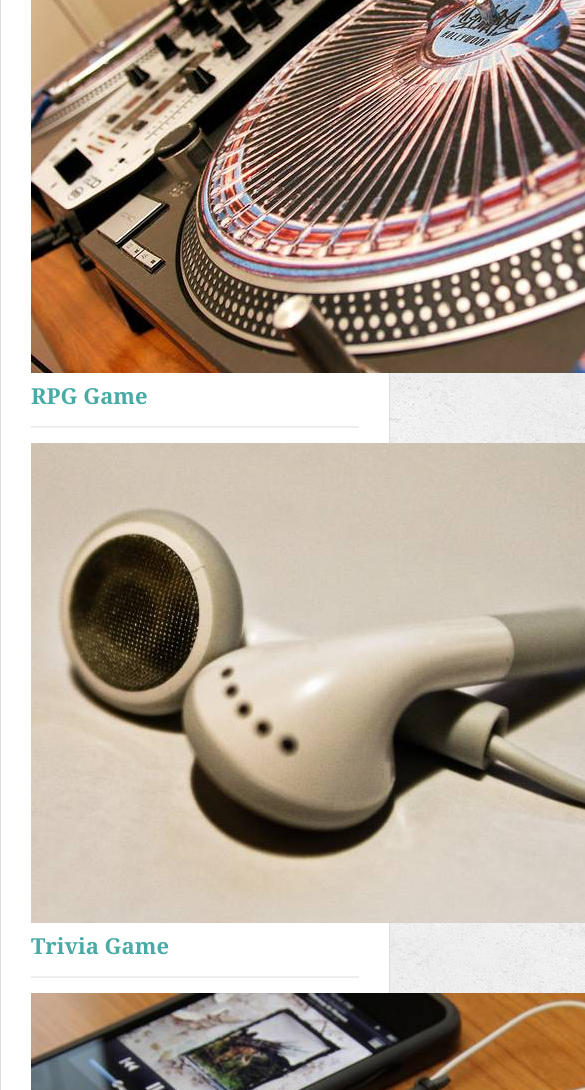
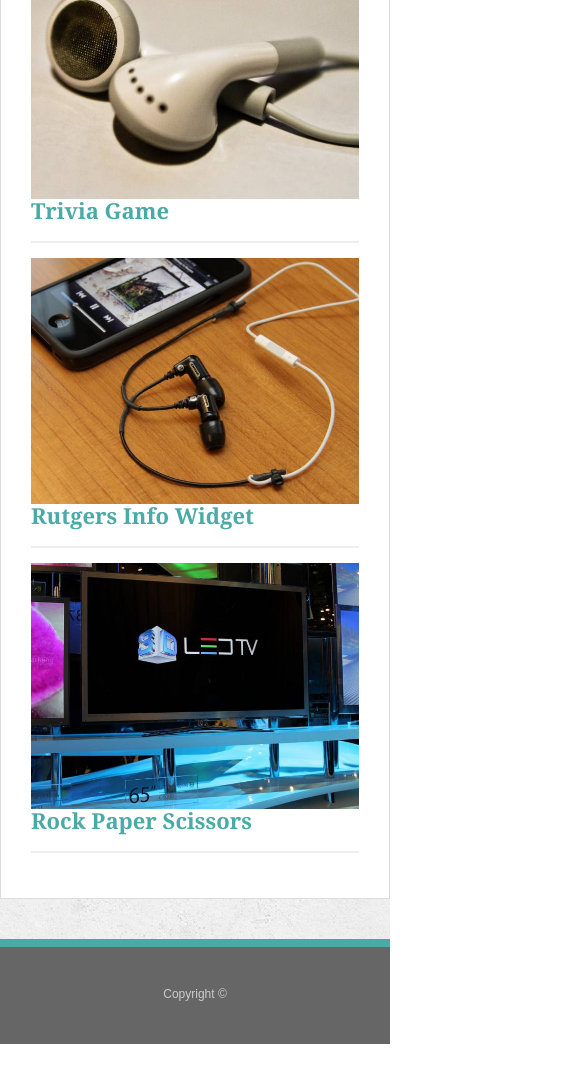
Before and after one commit to LemonSong17/Responsive-Portfolio, a plain HTML site: page portfolio.html in a window 390 px wide. Shown: the part 910-2000 px from the top of the page, 585 px wide, since content can reach past the window. After the commit the page ends 1954 px from the top, so only its background shows below. Drawn offline with Linux system fonts and the light colour scheme.

Commit message:
pushing updates with media tags

```diff
--- a/assets/css/style.css
+++ b/assets/css/style.css
@@ -240,6 +240,14 @@ input[type=submit] {
 
 @media screen and (max-width: 980px) {
 
+  .portpics2 {
+    float: right;
+  }
+
+  .portpics {
+    float: left;
+  }
+
 }
 @media screen and (max-width: 768px) {
 
@@ -256,6 +264,14 @@ input[type=submit] {
     display: flex;
     justify-content: center;
     width: 100%;
+  }
+
+  .portpics2{
+    float: right;
+  }
+
+  .portpics {
+    float: left;
   }
 }
 
@@ -274,8 +290,19 @@ input[type=submit] {
   #main-container {
     width: 100%;
     position: static;
+    vertical-align: middle;
+  }
+
+  .auth-image {
+    vertical-align: middle;
+    width: 100%;
+    height: 100%;
+  }
+
+  .portpics, .portpics2 {
+    vertical-align: middle;
+    width: 100%;
+    height: 100%;
   }
 
 }
-
-}
--- a/portfolio.html
+++ b/portfolio.html
@@ -25,27 +25,27 @@
       <h1>Portfolio</h1>
 
       <div class="work">
-        <img src="assets/images/technics-q-c-640-480-1.jpg" alt="Word Guess">
+        <img src="assets/images/technics-q-c-640-480-1.jpg" alt="Word Guess" class="portpics" width="600px" height="500px">
 
         <h3>Word Guess</h3>
       </div>
       <div class="work">
-        <img src="assets/images/technics-q-c-640-480-2.jpg" alt="RPG Game">
+        <img src="assets/images/technics-q-c-640-480-2.jpg" alt="RPG Game" class="portpics" width="600px" height="500px">
 
         <h3>RPG Game</h3>
       </div>
       <div class="work">
-        <img src="assets/images/technics-q-c-640-480-5.jpg" alt="Trivia Game">
+        <img src="assets/images/technics-q-c-640-480-5.jpg" alt="Trivia Game" class="portpics2" width="600px" height="500px">
 
         <h3>Trivia Game</h3>
       </div>
       <div class="work">
-        <img src="assets/images/technics-q-c-640-480-7.jpg" alt="Rutgers Info Widget">
+        <img src="assets/images/technics-q-c-640-480-7.jpg" alt="Rutgers Info Widget" class="portpics2" width="600px" height="500px">
 
         <h3>Rutgers Info Widget</h3>
       </div>
       <div class="work">
-        <img src="assets/images/technics-q-c-640-480-9.jpg" alt="Rock Paper Scissors">
+        <img src="assets/images/technics-q-c-640-480-9.jpg" alt="Rock Paper Scissors" class="portpics" width="600px" height="500px">
 
         <h3>Rock Paper Scissors</h3>
       </div>
```
Also changed, not shown: index.html (+1 -1 lines).
